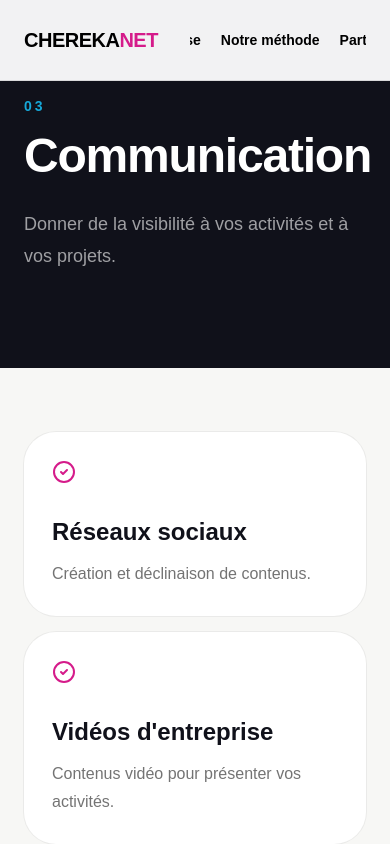
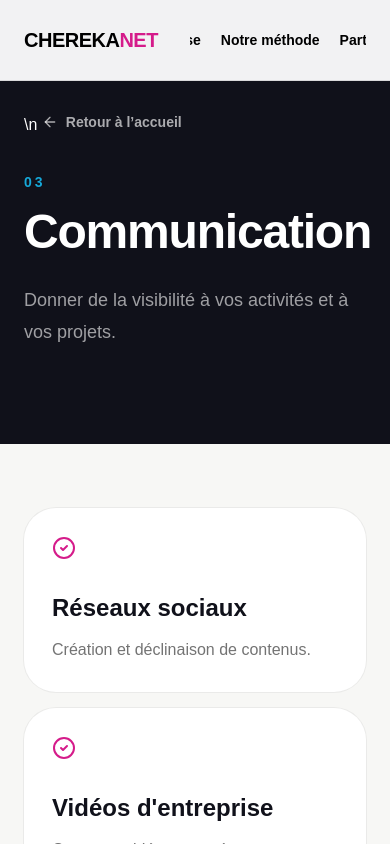
Before and after one commit to stevendolela/cherekanet, a Next.js app: page /solutions/communication in a window 390 px wide. Shown: the top 844 px of the page. Built offline with nearby package versions, Linux system fonts and the light colour scheme.

Commit message:
ux: add home return button to solution pages

```diff
--- a/app/solutions/[slug]/page.tsx
+++ b/app/solutions/[slug]/page.tsx
@@ -85,8 +85,8 @@ export default async function SolutionDetailPage({ params }: { params: Promise<{
     <main className="min-h-screen bg-[#f7f7f5]">
       <SiteHeader />
 
-      <section className="bg-[#10111a] px-6 py-24 text-white lg:px-10 lg:py-32">
-        <div className="mx-auto max-w-7xl">
+      <section className="bg-[#10111a] px-6 pb-24 pt-28 text-white lg:px-10 lg:pb-32 lg:pt-32">
+        <div className="mx-auto max-w-7xl">\n          <Link href="/" className="mb-10 inline-flex items-center gap-2 text-sm font-bold text-white/65 transition hover:text-white"><ArrowLeft size={16} /> Retour à l’accueil</Link>
           <p className="text-sm font-bold uppercase tracking-[.22em] text-[#16a8d8]">{service.label}</p>
           <h1 className="mt-4 max-w-4xl text-5xl font-black tracking-tight sm:text-7xl">{service.title}</h1>
           <p className="mt-7 max-w-2xl text-lg leading-8 text-white/60">{service.intro}</p>
```
